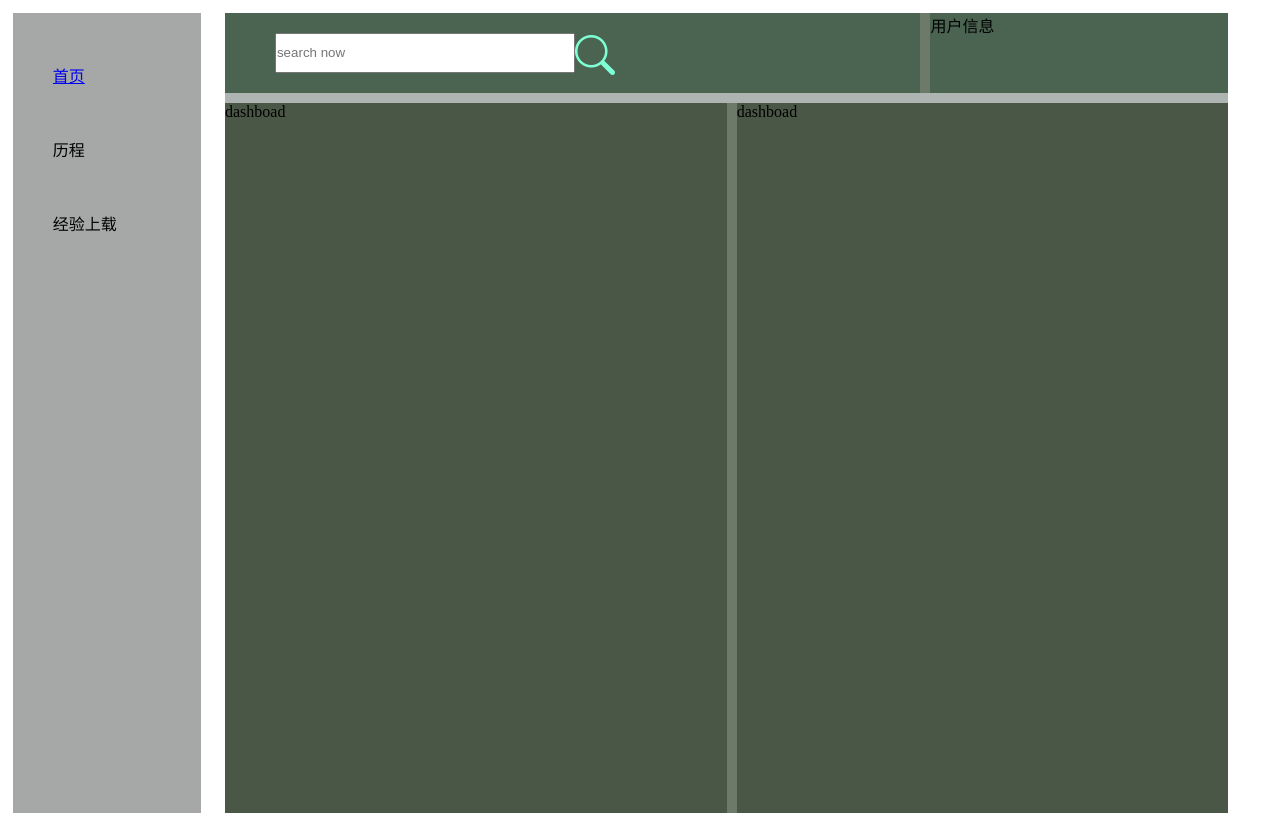
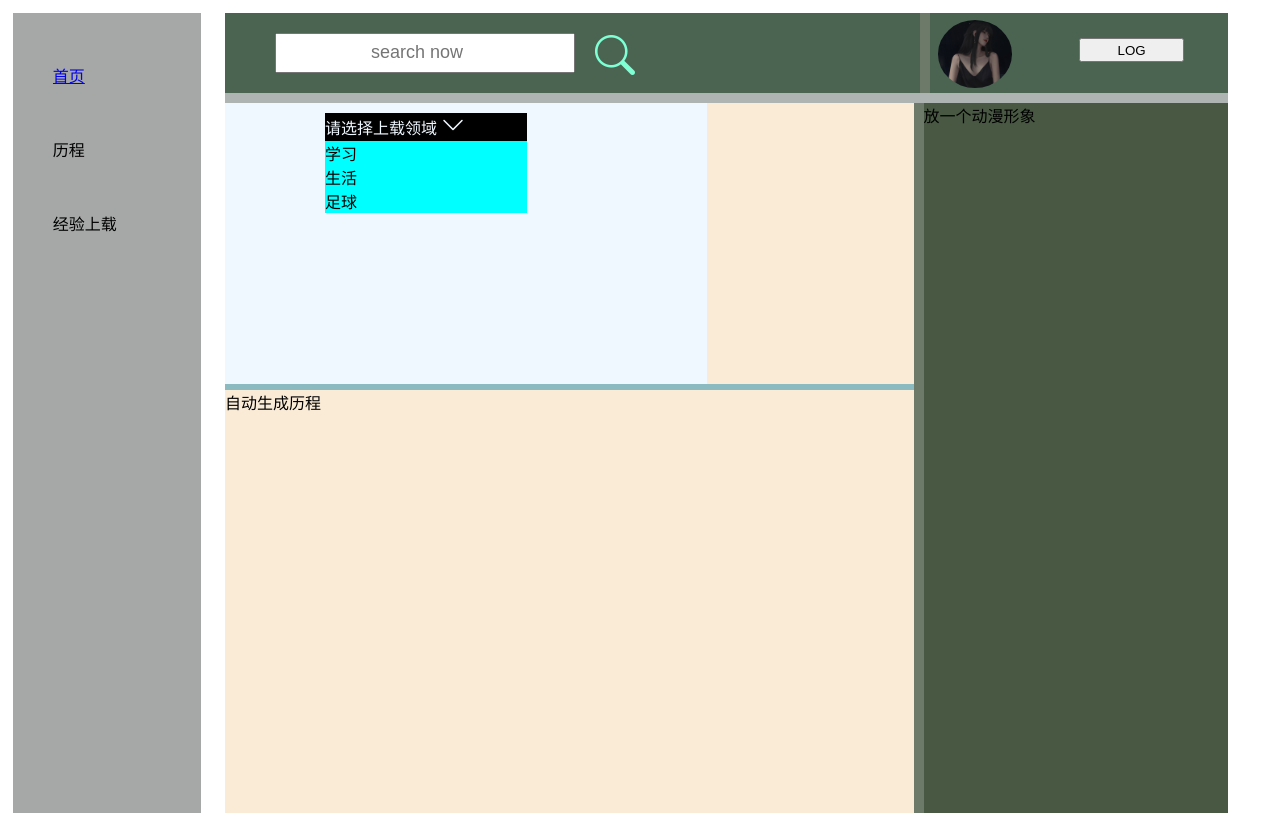
Before and after one commit to 2909377582/GWEO, a plain HTML site: page index.html in a window 1280 px wide. Drawn offline with Linux system fonts and the light colour scheme.

Commit message:
20231011暂存

```diff
--- /dev/null
+++ b/index-down.css
@@ -0,0 +1,46 @@
+.box-child2-son2-son1{
+    width: 70%;
+    background-color: rgb(139, 186, 193);
+    margin-right: 1%;
+    display: flex;
+    flex-direction: column;
+}
+    /*上载区域*/
+    .box-grason1{
+        height: 39%;
+        display: flex;
+
+    }
+        /*选择框*/
+    .box-grason1-up{
+        width: 70%;
+        background-color: aliceblue;
+    }
+        .box-dropdown-icon{
+
+            height: 10%;
+            margin-left: 100px;
+            margin-right: 180px;
+            margin-top: 10px;
+            background-color: black;
+            color: aliceblue;
+        }
+        .option-list{
+
+            margin-left: 100px;
+            background-color: aqua;
+            margin-right: 180px;
+
+        }
+    /*确认框*/
+    .box-grason1-down{
+        width: 30%;
+        background-color: antiquewhite;
+
+    }
+    /*自动生成历程*/
+    .box-grason2{
+        height: 60%;
+        background-color: antiquewhite;
+        margin-top: 1%;
+    }
--- /dev/null
+++ b/index-left.css
@@ -0,0 +1,17 @@
+
+.box-child1-son1{
+    width: 100%;
+    height: 100%;
+    margin-bottom: 12px;
+    background-color: rgb(110, 122, 105);
+}
+.sidebar{
+    background-color: rgb(166, 168, 168);
+    height: 100%;
+    overflow: hidden;
+}
+.nav-item{
+    margin-left: 40px;
+    margin-top: 50px;
+    overflow: hidden;
+}
--- /dev/null
+++ b/index-right.css
@@ -0,0 +1,7 @@
+.box-child2-son2-son2{
+
+    background-color: rgb(72, 88, 66);
+    width: 31%;
+    display: flex;
+    flex-direction: row;
+}
--- /dev/null
+++ b/index-up.css
@@ -0,0 +1,53 @@
+
+    .search-box{
+        width: 70%;
+        margin-right: 10px;
+        background-color: rgb(75, 100, 82);
+        display: flex;
+    }
+        .search{
+            margin-top: 20px;
+            margin-bottom: 20px;
+            margin-left: 50px;
+            display: flex;
+            width: 400px;
+        }
+        .searchInput{
+            width: 300px;
+            text-align: center;
+            font-size: large;
+
+        }
+        .search-button{
+            margin-left: 20px;
+        }
+
+    .userinfo{
+        width: 30%;
+        background-color: rgb(75, 100, 82);
+        display: flex;
+    }
+        .box-img-dad{
+            width: 50%;
+        }
+        .box-log-dad{
+            width: 50%;
+        }
+            .box-img{
+                width: 50%;
+                height: 85%;
+                border-radius: 50%;
+                overflow: hidden;
+                margin-top: 5%;
+                margin-left: 5%;
+        }
+            .box-log{
+                width: 70%;
+                height: 30%;
+                margin-top: 17%;
+            }
+            .img{
+                width: 100%;
+                height: 100%;
+                object-fit: cover;
+            }
--- a/index.css
+++ b/index.css
@@ -56,7 +56,7 @@
     background-color: #eee(203, 202, 201);
     margin: 1%;
 }
-
+/*左侧侧边栏 */
 .box-child1 {
     display: flex;
     width: 15%;
@@ -64,13 +64,7 @@
     background-color: rgb(166, 168, 168);
     margin-right: 24px;
 }
-
-    .box-child1-son1{
-        width: 100%;
-        height: 100%;
-        margin-bottom: 12px;
-        background-color: rgb(110, 122, 105);
-    }
+/*右侧盒子*/
 .box-child2 {
     width: 80%;
     height: 100%;
@@ -78,60 +72,17 @@
     margin-right: 24px;
     overflow: hidden;
 }
+/*右侧盒子上方盒子（输入框 个人页面）*/
     .box-child2-son1{
         height: 10%;
         margin-bottom: 10px;
         background-color: rgb(110, 122, 105);
         display: flex;
     }
-        .search-box{
-            width: 70%;
-            margin-right: 10px;
-            background-color: rgb(75, 100, 82);
-            display: flex;
-        }
-            .search{
-                margin-top: 20px;
-                margin-bottom: 20px;
-                margin-left: 50px;
-                display: flex;
-                width: 400px;
-            }
-            .searchInput{
-                width: 300px;
-
-            }
-
-        .userinfo{
-            width: 30%;
-            background-color: rgb(75, 100, 82);
-
-        }
-
+/*右侧盒子下方盒子（输入面板 个人形象）*/
     .box-child2-son2{
         display: flex;
         height: 90%;
         margin-bottom: 10px;
         background-color: rgb(110, 122, 105)
     }
-        .box-child2-son2-son1{
-            width: 50%;
-            background-color: rgb(75, 87, 70);
-            margin-right: 1%;
-        }
-        .box-child2-son2-son2{
-
-            background-color: rgb(75, 87, 70);
-            width: 49%;
-        }
-
-.sidebar{
-    background-color: rgb(166, 168, 168);
-    height: 100%;
-    overflow: hidden;
-}
-.nav-item{
-    margin-left: 40px;
-    margin-top: 50px;
-    overflow: hidden;
-}
--- a/index.html
+++ b/index.html
@@ -26,12 +26,17 @@
             "rel" 的值是 "stylesheet"，表示链接是一个样式表文件，用于定义文档的外观和样式。
     -->
     <link rel="stylesheet" href="index.css">
+    <link rel="stylesheet" href="index-down.css">
+    <link rel="stylesheet" href="index-up.css">
+    <link rel="stylesheet" href="index-left.css">
+    <link rel="stylesheet" href="index-right.css">
     <!--
     npm包下载bootstrap-icons库以后可以把库搬过来用
     -->
     <link rel="stylesheet" href="bootstrap-icons/font/bootstrap-icons.css">
 
 <body class="container">
+    <!--左边的盒子-->
     <div class="box-child1">
         <div class="box-child1-son1">
         <ul class="sidebar">
@@ -40,13 +45,11 @@
         <li class="nav-item">历程</li>
         <li class="nav-item">经验上载</li>
         </ul>
-
         </div>
-
-
-
     </div>
+    <!--右边的盒子-->
     <div class="box-child2">
+        <!--上方的盒子-->
         <div class="box-child2-son1">
             <div class="search-box">
             <!--
@@ -65,22 +68,65 @@
             id 属性用于唯一标识这个输入框，name 属性为该字段定义了一个名称 "q"，以便在提交时识别这个字段。
             placeholder 属性提供了在输入框内的默认提示文本 。
             -->
+            <!--输入框-->
                 <div class="search">
                     <input type="search" id="searchInput" name="q" placeholder="search now" class="searchInput">
-                <a class="search-button">
-                    <i class="bi bi-search" style="font-size: 2.5rem;color: aquamarine;"></i>
-                </a>
+            <!--输入按钮-->
+                    <a class="search-button">
+                    <i class="bi bi-search" style="font-size: 2.5rem;color:
+                     aquamarine; cursor: pointer;"></i>
+                    </a>
                 </div>
             </div>
+            <!--用户信息-->
             <div class="userinfo">
-            用户信息
+                <div class="box-img-dad">
+                <!--头像-->
+                <div class="box-img">
+                    <img src="img/gweo.jpg" alt="face" class="img">
+                    </div>
+                </div>
+                <div class="box-log-dad">
+                    <!--登录按钮-->
+                    <button class="box-log">LOG</button>
+                </div>
             </div>
 
         </div>
+        <!--第二个盒子中下方的盒子-->
+        <div class="box-child2-son2">
+            <!--子集盒子-->
+            <div class="box-child2-son2-son1">
+            <div class="box-grason1">
+                <!--选择框-->
+                <div class="box-grason1-up" style="display: flex;flex-direction: column;">
+                    <div class="box-dropdown-icon">
+                        <span class="dropdown-icon">请选择上载领域
+                            <i class="bi bi-chevron-down" style="font-size: 1.5rem;"></i>
+                        </span>
+                    </div>
+                    <div class="option-list">
+                        <div class="option">学习</div>
+                        <div class="option">生活</div>
+                        <div class="option">足球</div>
+                    </div>
 
-        <div class="box-child2-son2">
-            <div class="box-child2-son2-son1">dashboad</div>
-            <div class="box-child2-son2-son2">dashboad</div>
+                </div>
+                <!--输入框 确认按钮-->
+                <div class="box-grason1-down">
+                    <!--输入框-->
+                    <div class="box-grason1-down-left"></div>
+                    <!--确认按钮-->
+                    <div class="box-grason1-down-right"></div>
+                </div>
+
+                </div>
+
+                <div class="box-grason2">自动生成历程</div>
+            </div>
+            <div class="box-child2-son2-son2">放一个动漫形象</div>
+            </div>
+
         </div>
 
     </div>
```
Also changed, not shown: img/gweo.jpg (added).
